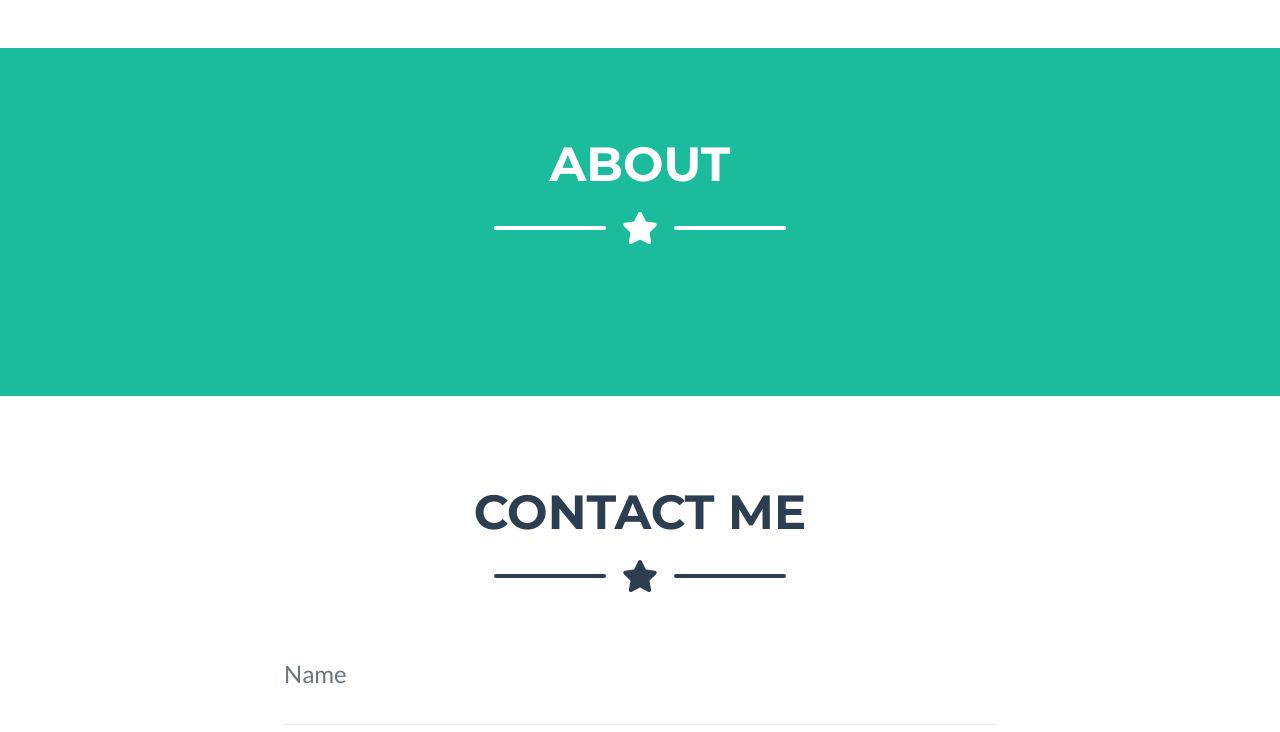
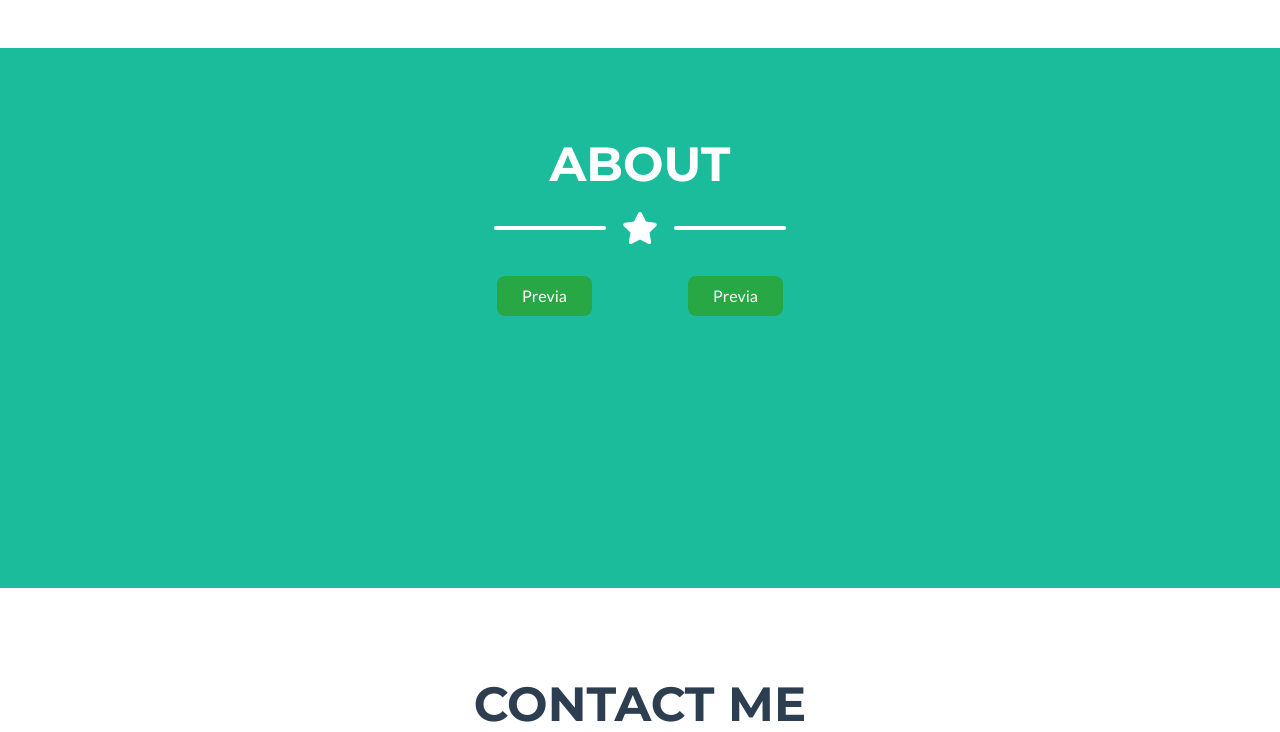
Before and after one commit to LuizFrL/PraticandoDjango, a Django app: page /index in a window 1280 px wide. Shown: the part 1315-2047 px from the top of the page. Run offline with Django 3.2, Linux system fonts and the light colour scheme; a user stored in the database is signed in; data comes from the database, SQL or seed files in the repository; data that the repository does not hold is empty; some libraries are stand-ins or nearby versions.

Commit message:
Adicionando formularios para adicao de informacoes 'sobre voce'

```diff
--- /dev/null
+++ b/templates/partials/portifolio/form/form_descricao.html
@@ -0,0 +1,6 @@
+<form action="{% url 'sobre_voce' %}" method="post" class="p-2 invisible" id="{{ id }}">
+    <div class="form-group">
+        <label for="sobre_voce">Conte sobre voce...</label>
+        <textarea class="form-control" id="sobre_voce" rows="4"></textarea>
+    </div>
+</form>
--- a/templates/portifolio/portifolio_pessoal.html
+++ b/templates/portifolio/portifolio_pessoal.html
@@ -89,18 +89,23 @@
                 <div class="divider-custom-icon"><i class="fas fa-star"></i></div>
                 <div class="divider-custom-line"></div>
             </div>
-            <div class="row">
+            <div class="row justify-content-center">
                 {% if sobre_voce.0 %}
-                    <div class="col-lg-4 ml-auto"><p class="lead">{{ sobre_voce.0.descricao }}</p></div>
+                    <div class="col-lg-4"><p
+                            class="lead">{{ sobre_voce.0.descricao }}</p></div>
                 {% else %}
-                    <a href="{% url 'sobre_voce' %}" type="button" class="col-lg-4 ml-auto">Prévia</a>
+                    <button class="col-1  mr-5 btn btn-success" onclick="toggleForm1()">Previa</button>
                 {% endif %}
                 {% if sobre_voce.1 %}
-                    <div class="col-lg-4 ml-auto"><p class="lead">{{ sobre_voce.1.descricao }}</p></div>
+                    <div class="col-lg-4"><p class="lead">{{ sobre_voce.1.descricao }}</p></div>
                 {% else %}
-                    <a href="{% url 'sobre_voce' %}" type="button" class="col-lg-4 ml-auto">Prévia</a>
+                    <button class="col-1  ml-5 btn btn-success" onclick="toggleForm2()">Previa</button>
                 {% endif %}
+            </div>
 
+            <div class="row justify-content-center">
+                {% include 'partials/portifolio/form/form_descricao.html'  with id='SobreForm1'%}
+                {% include 'partials/portifolio/form/form_descricao.html'  with id='SobreForm2'%}
             </div>
             <!-- About Section Content-->
         </div>
@@ -116,7 +121,7 @@
                 <div class="divider-custom-icon"><i class="fas fa-star"></i></div>
                 <div class="divider-custom-line"></div>
             </div>
-            {% include 'partials/portifolio/form/form_contact.html' %}
+            {% include 'partials/portifolio/form/form_contact.html'%}
         </div>
     </section>
     <!-- Scroll to Top Button (Only visible on small and extra-small screen sizes)-->
@@ -124,5 +129,16 @@
         <a class="js-scroll-trigger d-block text-center text-white rounded" href="#page-top"><i
                 class="fa fa-chevron-up"></i></a>
     </div>
-    <!-- Portfolio Modals-->
+
+    <script>
+        function toggleForm1() {
+            var formularios = document.getElementById("SobreForm1");
+            formularios.classList.toggle("invisible");
+        }
+
+        function toggleForm2() {
+            var formularios = document.getElementById("SobreForm2");
+            formularios.classList.toggle("invisible");
+        }
+    </script>
 {% endblock %}
```
Also changed, not shown: apps/Portifolio/views.py (+1 -6 lines), 1 other file.
